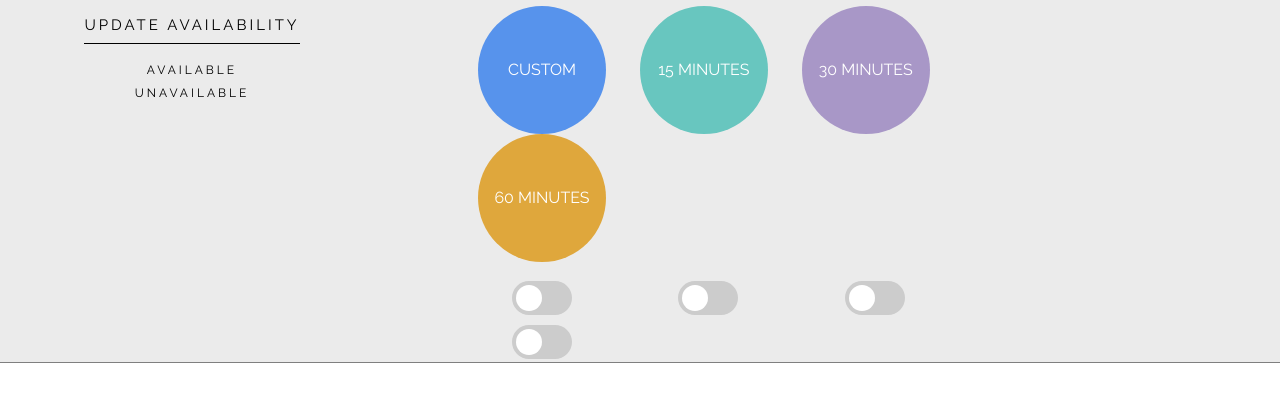
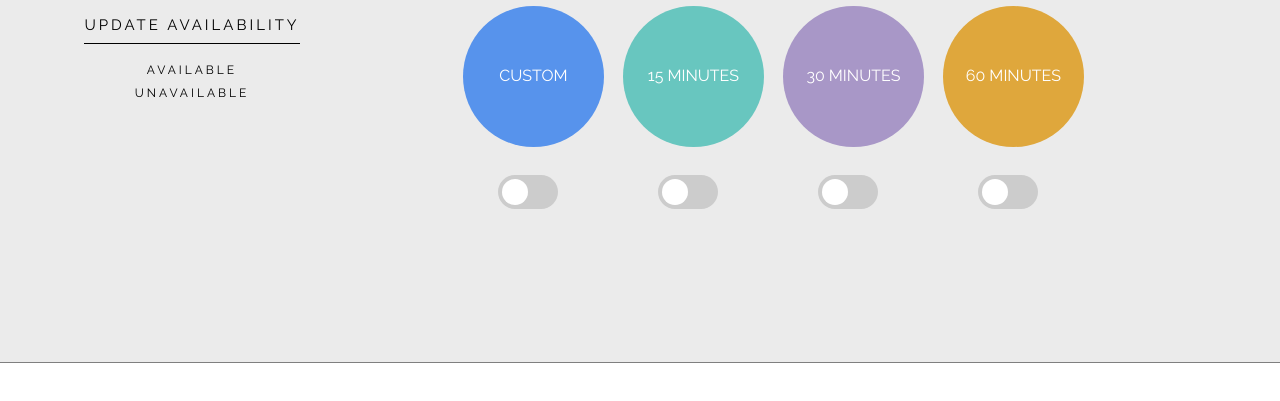
Before and after one commit to lnsz/Cordially, a website: page public/dashboard.html in a window 1280 px wide. Shown: the part 253-654 px from the top of the page. Drawn offline with nearby package versions, Linux system fonts and the light colour scheme.

Commit message:
Some CSS fixes

```diff
--- a/public/dashboard.css
+++ b/public/dashboard.css
@@ -88,10 +88,9 @@ a {
 	color: #000;
 }
 .photoDiv{
-
+	border-color:#00A79D;
 	border-style: solid;
 	border-width: 1px;
-	border-color: #00A79D;
 	border-radius: 50%;
 	margin-top: 5%;
 	padding-top:2%;
@@ -175,10 +174,9 @@ input, button{
 	outline-style: none;
 }
 .timeButton{
-	width: 10vw;
-	height: 10vw;
+	width: 11vw;
+	height: 11vw;
 	border-radius: 50%;
-	margin-left: 30px;
 	border-style: solid;
 	border-width: 0px;
 	font-family: 'Raleway', sans-serif;
@@ -186,6 +184,14 @@ input, button{
 	font-size: 16px;
 	font-weight: lighter;
 	color: #FFF;
+}
+.timeButton:hover{
+	-webkit-filter: brightness(90%);
+    filter: brightness(90%);
+}
+.timeButton:active{
+	-webkit-filter: brightness(100%);
+    filter: brightness(100%);
 }
 #custom{
 	background: #5793ec;
@@ -200,12 +206,13 @@ input, button{
 	background: rgb(223,167,60);
 }
 .switch {
-	position: relative;
-	display: inline-block;
+	transform: translate(-50%);
+	left: 50%;
+	top: 120%;
+	position: absolute;
 	width: 60px;
 	height: 34px;
-	margin-left: 10%;
-	margin-right: 6%;
+
 }
 
 /* Hide default HTML checkbox */
@@ -282,5 +289,6 @@ input:checked + .slider:before {
     border-radius: 50%;
 }
 .hideButtons{
+	display: inline-block;
 	margin-top: 3%;
 }
--- a/public/dashboard.html
+++ b/public/dashboard.html
@@ -37,24 +37,29 @@
 			<div class="right">
 				<h4 class="meetings">MEETINGS</h4>
 				<div class="timeButtons">
+					<div class="col-md-3">
 						<button class="timeButton" id="custom">CUSTOM</button>
-					<button class="timeButton" id="min15">15 MINUTES</button>
-					<button class="timeButton" id="min30">30 MINUTES</button>
-					<button class="timeButton" id="min60">60 MINUTES</button>
-				</div>
-				<div class="hideButtons">
 						 <label class="switch">
 						 	<input type="checkbox">
 						 	<div class="slider round" id="switch1"></div>
 						</label>
+					</div>
+					<div class="col-md-3">
+						<button class="timeButton" id="min15">15 MINUTES</button>
 						<label class="switch" id="switch2">
 						    <input type="checkbox">
 							<div class="slider round" id="switch2"></div>
 						</label>
+					</div>
+					<div class="col-md-3">
+						<button class="timeButton" id="min30">30 MINUTES</button>
 						<label class="switch" id="switch3">
 					 		<input type="checkbox">
 					  		<div class="slider round" id="switch3"></div>
 						</label>
+					</div>
+					<div class="col-md-3">
+						<button class="timeButton" id="min60">60 MINUTES</button>
 						<label class="switch" id="switch4">
 					 		<input type="checkbox">
 					 		<div class="slider round" id="switch4"></div>
@@ -62,6 +67,7 @@
 					</div>
 				</div>
 			</div>
+		</div>
 
 	</body>
 </html>
```
Also changed, not shown: public/style.css (+16 -8 lines). Lines whose indentation alone changed are shown as unchanged.
